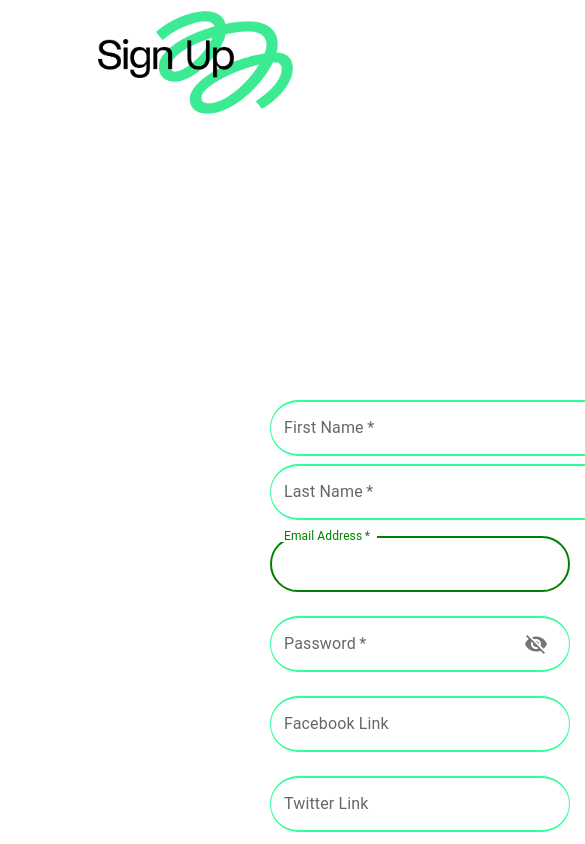
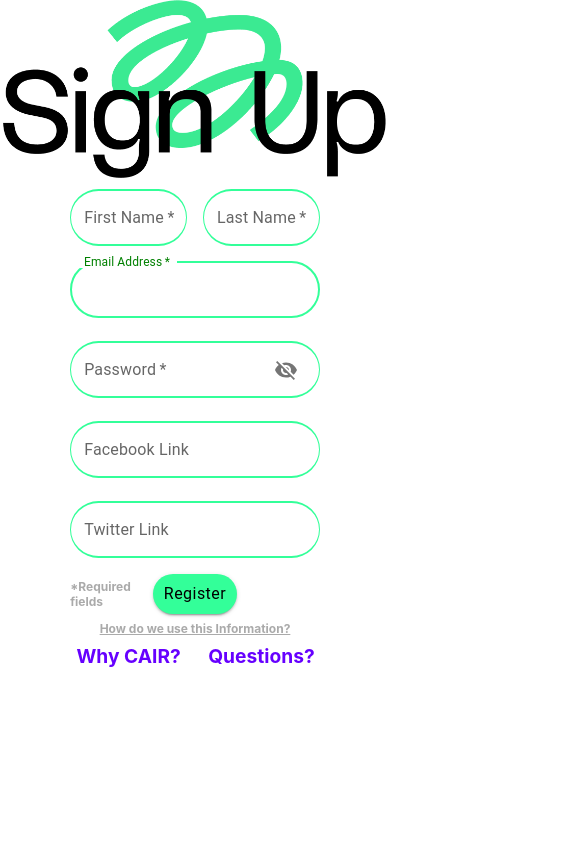
Before and after one commit to aparna124/React-responsive, a React (Create React App) app in the folder sample/: page / in a window 390 px wide. Shown: the top 844 px of the page, 585 px wide, since content can reach past the window. Built offline with nearby package versions, Linux system fonts and the light colour scheme.

Commit message:
Made signup screen completely responsive

```diff
--- a/sample/src/pages/signup/index.js
+++ b/sample/src/pages/signup/index.js
@@ -4,19 +4,21 @@
 import SignUpLogo from '../../assets/Sign Up.png';
 import styled from '@emotion/styled';
 import TextField from '@mui/material/TextField';
-import { Grid, Button, Box, Typography } from '@mui/material';
+import { Grid, Button, Box, Typography, autocompleteClasses } from '@mui/material';
 import { makeStyles } from '@material-ui/core';
 import InputAdornment from '@mui/material/InputAdornment';
 import IconButton from '@mui/material/IconButton';
 import Visibility from '@mui/icons-material/Visibility';
 import VisibilityOff from '@mui/icons-material/VisibilityOff';
+import signUpHeader from '../../assets/SignUpHeader.png';
+import { createTheme, ThemeProvider } from '@mui/material/styles';
 
 const CssTextField = styled(TextField)({
     '& label.Mui-focused': {
         color: 'green',
     },
     '& .MuiInput-underline:after': {
-        borderBottomColor: 'green',
+        borderBottomColor: '#33FF99',
     },
     '& .MuiOutlinedInput-root': {
         '& fieldset': {
@@ -25,10 +27,10 @@
             borderBlockWidth: '2px'
         },
         '&:hover fieldset': {
-            borderColor: 'yellow',
+            borderColor: '#33FF99',
         },
         '&.Mui-focused fieldset': {
-            borderColor: 'green',
+            borderColor: '#33FF99',
         },
     },
 });
@@ -48,31 +50,42 @@
 
 
     },
-    topTextField: {
-        width: 410,
-        [theme.breakpoints.down("md")]: {
-            width: 200,
+    // topTextField: {
+    //     paddingLeft: 100
+    //     // width: 500,
+    //     // [theme.breakpoints.down("md")]: {
+    //     //     width: 300,
+    //     // },
+    //     // [theme.breakpoints.down("sm")]: {
+    //     //     width: 200,
+    //     // },
+    //     // [theme.breakpoints.down("xs")]: {
+    //     //     width: 100,
+    //     // },
+    //   },
+}));
+
+const theme = createTheme();
+
+theme.typography.h3 = {
+  fontSize: '1.2rem',
+  '@media (min-width:600px)': {
+    fontSize: '1.8rem',
   },
-        [theme.breakpoints.down("sm")]: {
-            width: 100,
+  [theme.breakpoints.up('md')]: {
+    fontSize: '2.6rem',
   },
-        [theme.breakpoints.down("xs")]: {
-            width: 500,
+};
+
+theme.typography.h6 = {
+    fontSize: '0.75rem',
+    '@media (min-width:600px)': {
+      fontSize: '1rem',
     },
+    [theme.breakpoints.up('md')]: {
+      fontSize: '1.4rem',
     },
-
-     image: {
-        // width: 450,
-        [theme.breakpoints.down("sm")]: {
-          width: '30%',
-        },
-        [theme.breakpoints.down("md")]: {
-          width: '35%',
-        },
-      },
-
-
-  }));
+  };
 
 export const SignUp = () => {
 
@@ -84,21 +97,6 @@
         password: "",
         showPassword: false,
     });
-
-
-    const squiggleStyle = {
-        paddingLeft: '40%',
-        marginTop: '2.7%',
-        position: "absolute",
-        zIndex: '1'
-    }
-
-    const signUpStyle = {
-        paddingLeft: '25%',
-        marginTop: '10%',
-        position: "absolute",
-        zIndex: '2'
-    }
 
     const handlePasswordChange = (prop) => (event) => {
         setValues({ ...values, [prop]: event.target.value });
@@ -114,51 +112,50 @@
 
     return (
         <div>
-                <div style={{ height: '400px' }}>
-                    <img src={Squiggle} style={squiggleStyle} className={classes.image}/>
-                    <img src={SignUpLogo} style={signUpStyle} className={classes.image}/>
+            <div style={{ height: '50%', textAlign: 'center' }} >
+                <img src={signUpHeader} style={{ maxWidth: '100%', height: 'auto' }} />
             </div>
-                <div style={{ height: '500px', paddingLeft: '270px', paddingRight: '200px'}} >
-                <div>
-                    <Grid container spacing={1}>
+            <div style={{ height: '500px', marginTop: '2%' }} >
+                <div style={{ textAlign: 'center', paddingLeft: '18%', paddingRight: '18%' }}>
+                    <Grid container spacing={2}>
                         <Grid item xs={6}>
                             <CssTextField
-                            fullwidth
+                                fullWidth
                                 id="Name"
                                 required
                                 label="First Name"
+                                name="fname"
                                 type="text"
-                                className={classes.topTextField}
                             />
                         </Grid>
                         <Grid item xs={6}>
                             <CssTextField
-                                fullwidth
+                                fullWidth
+                                id="lastName"
                                 required
-                                id="lastName"
                                 label="Last Name"
-                                name="email"
+                                name="lname"
                                 type="text"
-                                className={classes.topTextField}
                             />
                         </Grid>
                     </Grid>
                 </div>
-                <div>
+                <div style={{ textAlign: 'center', paddingLeft: '18%', paddingRight: '18%'}}>
+                    <Grid container>
+                        <Grid item xs={12}>
                             <CssTextField
                                 margin="normal"
-                        // fullWidth
+                                fullWidth
                                 required
                                 id="email"
                                 label="Email Address"
                                 name="email"
                                 autoComplete="email"
                                 autoFocus
-                        className={classes.textField}
                             />
                             <CssTextField
                                 margin="normal"
-                        // fullWidth
+                                fullWidth
                                 required
                                 id="password"
                                 label="Password"
@@ -166,7 +163,6 @@
                                 type={values.showPassword ? "text" : "password"}
                                 onChange={handlePasswordChange("password")}
                                 value={values.password}
-                        className={classes.textField}
                                 InputProps={{
                                     endAdornment: (
                                         <InputAdornment position="end">
@@ -181,63 +177,70 @@
                                 }
                                 }
                             />
-
                             <CssTextField
                                 margin="normal"
-                        // fullWidth
+                                fullWidth
                                 name="facebook"
                                 label="Facebook Link"
                                 type="text"
                                 id="Facebook"
                                 value={facebook}
                                 onChange={(e) => setFacebook(e.target.value)}
-                        className={classes.textField}
                             />
-
                             <CssTextField
                                 margin="normal"
-                        // fullWidth
+                                fullWidth
                                 name="twitter"
                                 label="Twitter Link"
                                 type="text"
                                 id="Twitter"
                                 value={twitter}
                                 onChange={(e) => setTwitter(e.target.value)}
-                        className={classes.textField}
                             />
+
+                        </Grid>
+                    </Grid>
                 </div>
-                    <div sx={{textaliAlign: "center", width: '900px'}}>
-                    <Grid container spacing={3} direction='row' paddingTop={5} >
-                        <Grid item xs={4}>
-                            *Required fields
+                <div style={{ paddingLeft: '18%', paddingRight: '18%', marginTop: '2%'}}>
+                    <Grid container>
+                        <Grid item xs={4} sx={{display: 'flex', alignItems: 'center', color: '#AAAAAA'}}>
+                             <ThemeProvider theme={theme}>
+                                <Typography variant='h6'>*Required fields</Typography>
+                             </ThemeProvider>
                         </Grid>
-                        <Grid item xs={4}>
+                        <Grid item xs={4} sx={{textAlign: 'center'}}>
                             <Button
-                                sx={{ color: 'black', backgroundColor: '#33FF99', fontSize: '20px', fontWeight: '500', borderRadius: '50px', width: '190px', textTransform: "none"}}
                                 variant="contained"
+                                sx={{color: 'black', backgroundColor: '#33FF99', textTransform: 'none', fontSize: '1rem', fontWeight: '400', borderRadius: '2rem', width: '100%'}}
                             >
                                 Register
                             </Button>
                         </Grid>
-                        <Grid item xs={4}>
-
-                        </Grid>
                     </Grid>
                 </div>
-                    <div style={{paddingTop: '40px'}}>
-                        <Typography>How do we use this information</Typography>
+                <div style={{marginTop: '2%', color: '#AAAAAA', textAlign: 'center', textDecoration: 'underline'}}>
+                    <ThemeProvider theme={theme}>
+                        <Typography variant='h6'>How do we use this Information?</Typography>
+                    </ThemeProvider>
                 </div>
-                </div>
-                <div style={{ height: '300px', textAlign: 'center', paddingTop: '150px', fontSize: '50px', fontWeight: '650', color: '#6600FF'}}>
+
+            <div style={{ height: '300px', textAlign: 'center', paddingLeft: '18%', paddingRight: '18%', marginTop: '2%', color: '#6600FF'}}>
                     <Grid container spacing={2}>
                         <Grid item xs={6}>
-                            <h>Why CAIR?</h>
+                            <ThemeProvider theme={theme}>
+                                <Typography variant="h3">Why CAIR?</Typography>
+                            </ThemeProvider>
                         </Grid>
                         <Grid item xs={6}>
-                            <h>Questions?</h>
+                            <ThemeProvider theme={theme}>
+                                <Typography variant="h3">Questions?</Typography>
+                            </ThemeProvider>
                         </Grid>
                     </Grid>
             </div>
             </div>
+        </div>
     )
 }
+
+// sx={{ color: 'black', backgroundColor: '#33FF99', fontSize: '20px', fontWeight: '500', borderRadius: '50px', width: '190px', textTransform: "none" }}
```
Also changed, not shown: sample/src/assets/SignUpHeader.png (added). Lines whose indentation alone changed are shown as unchanged.
